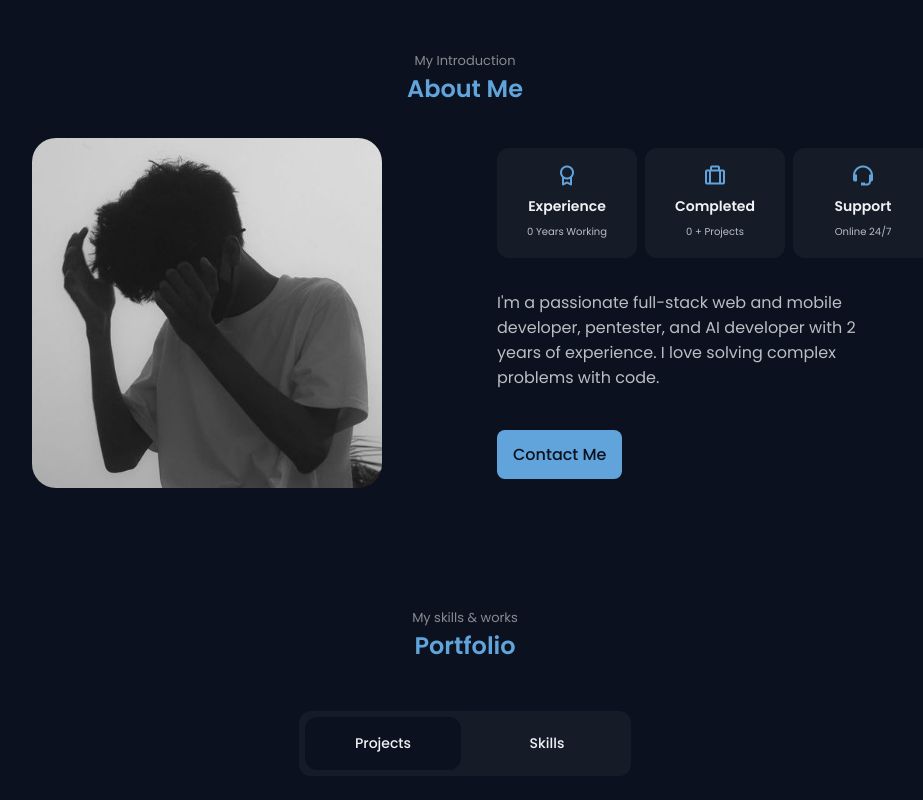
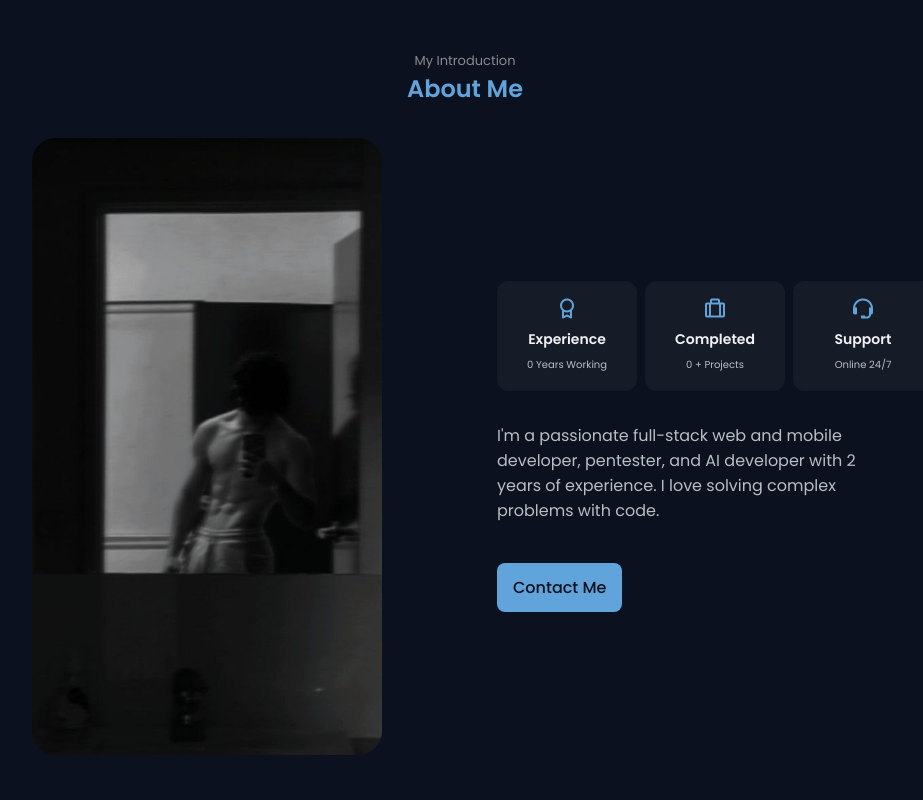
Before and after one commit to Nizuyu/Nizam-Portfolio, a plain HTML site: page index.html in a window 1280 px wide. Shown: the part 880-1680 px from the top of the page, without its empty margins (175-1098 px from the left). Drawn offline with nearby package versions, Linux system fonts and the light colour scheme.

Commit message:
Update index.html

```diff
--- a/index.html
+++ b/index.html
@@ -110,7 +110,7 @@
         <span class="section_subtitle">My Introduction</span>
         <h2 class="section_title">About Me</h2>
         <div class="about_container container grid">
-          <img src="assets/images/about.png" alt="" class="about_img" />
+          <img src="assets/images/profile.jpg" alt="" class="about_img" />
           <div class="about_data">
             <div class="about_info">
               <div class="about_box">
```
